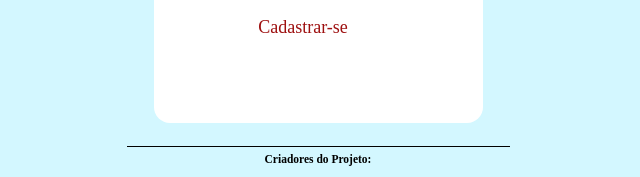
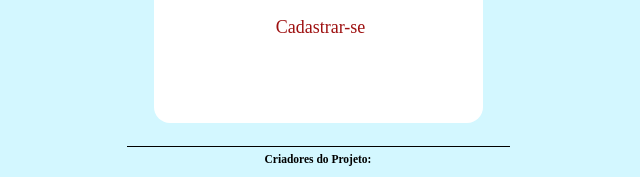
Before and after one commit to ViniLindo1/Coloramar-Mobile, a plain HTML site: page Login.html in a window 1280 px wide. Shown: the part 546-723 px from the top of the page, 322-962 px from the left. Drawn offline with Linux system fonts and the light colour scheme.

Commit message:
Update coloramar.css

```diff
--- a/coloramar.css
+++ b/coloramar.css
@@ -920,7 +920,7 @@ a {
    flex-direction: row;
    align-content: center;
    justify-content: center;
-   margin-inline-end: 70px;
+   margin-inline-end: 35px;
    margin-top: 20px;
 }
 .aviso {
```
